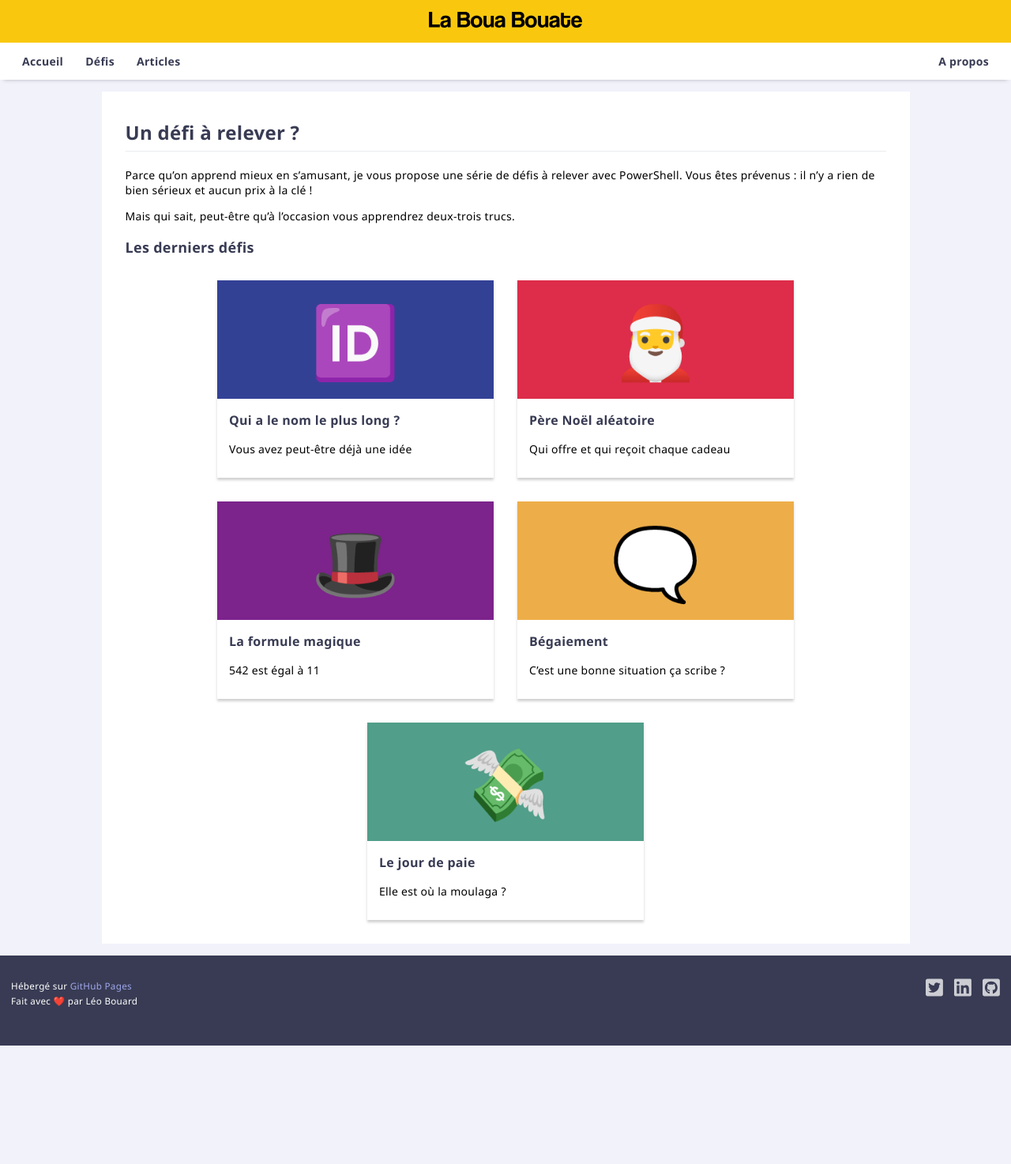
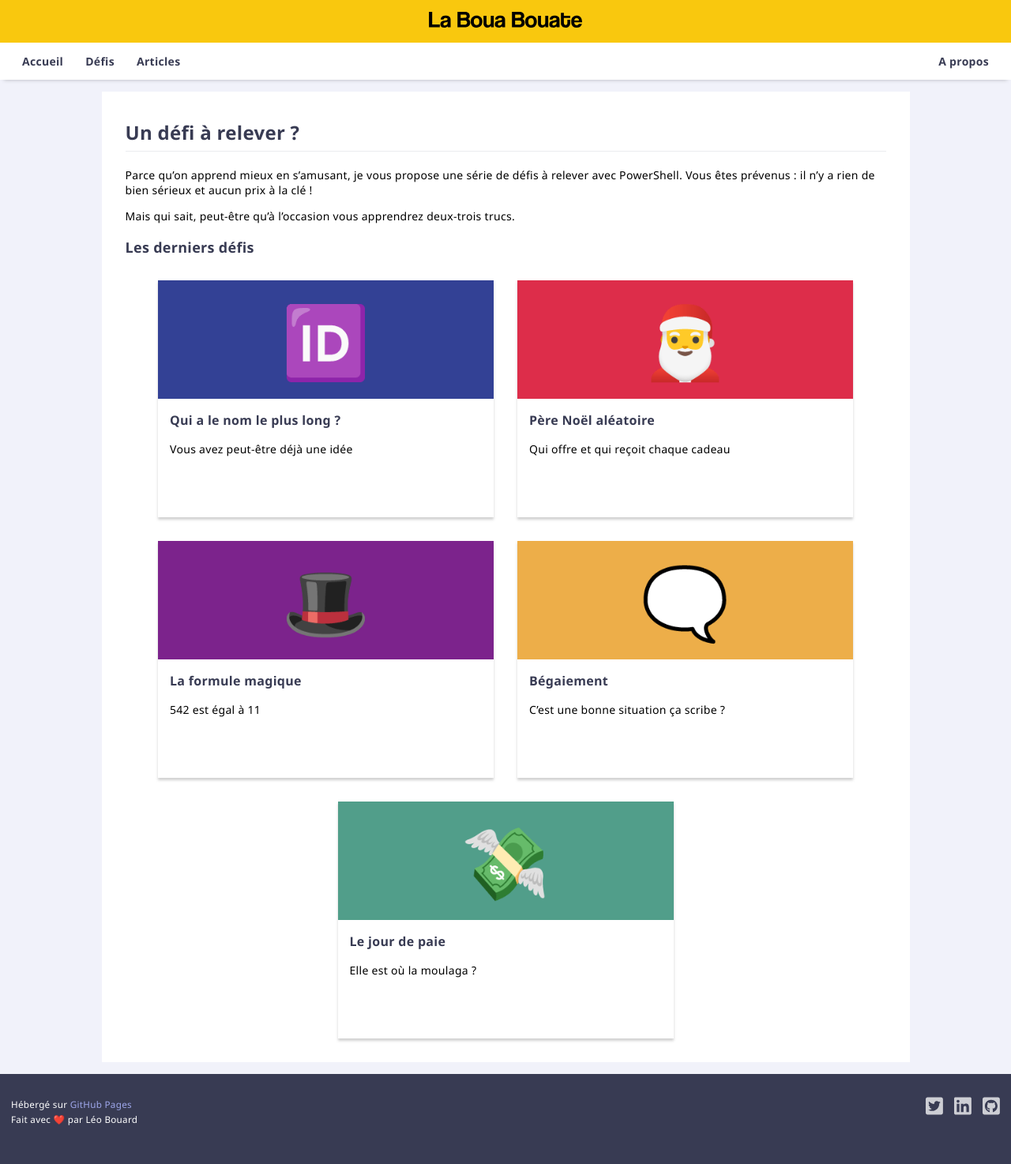
Before and after one commit to leobouard/leobouard.github.io, a Jekyll site: the page built from challenges.md, in a window 1280 px wide. Shown: the whole page at 79% size. Built offline with Jekyll 4.4.1, drawn with Linux system fonts in a browser that asks for light colours; our own code applies the rules of GitHub Pages for plain Markdown files; before the commit the page ends 1324 px from its top, so only the background shows below that.

Commit message:
Augmentation de la taille des preview de posts

```diff
--- a/assets/css/posts.scss
+++ b/assets/css/posts.scss
@@ -15,8 +15,8 @@
 
 .card {
     margin: 15px;
-    width: 350px;
-    height: 250px;
+    width: 425px;
+    height: 300px;
     box-shadow: 0 3px 3px 0px #8c8c8c65;
     transition: all 200ms ease-in-out;
 }
```
